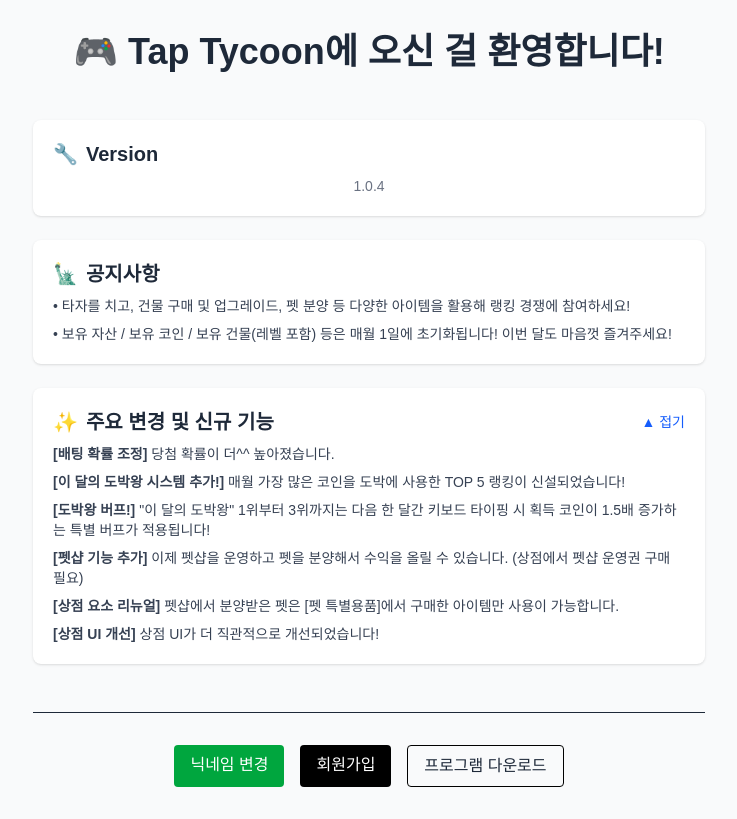
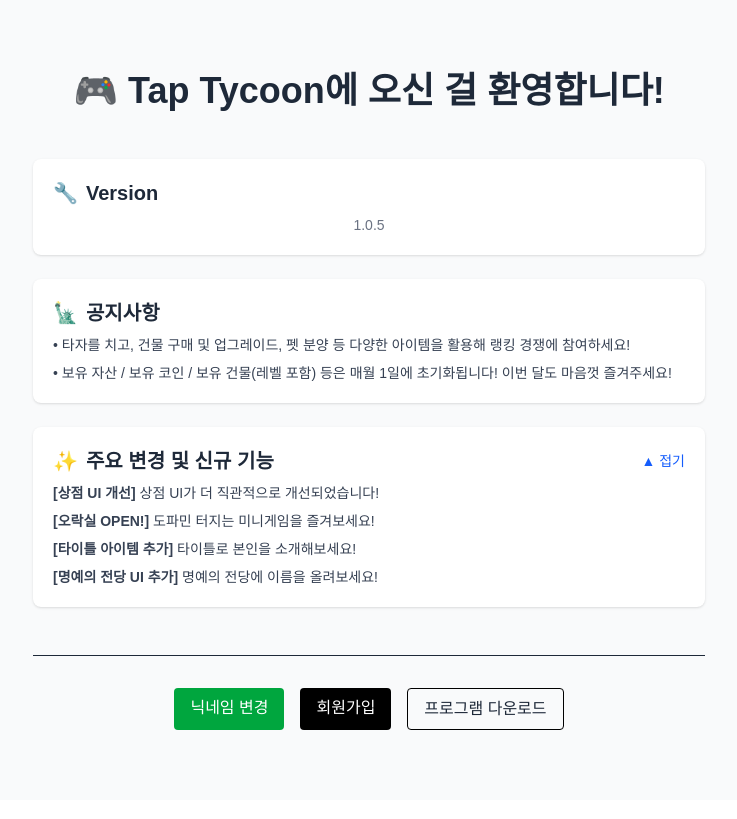
Before and after one commit to SehunPyo/tap-tycoon, a Next.js app: page / in a window 1280 px wide. Shown: the whole page, without its empty margins (271-1008 px from the left). Built offline with nearby package versions, Linux system fonts and the light colour scheme.

Commit message:
Update index.tsx

```diff
--- a/pages/index.tsx
+++ b/pages/index.tsx
@@ -12,7 +12,7 @@
   {
     title: 'Version',
     emoji: '🔧',
-    version: '1.0.4',
+    version: '1.0.5',
     items: []
   },
   {
@@ -27,12 +27,10 @@
     title: '주요 변경 및 신규 기능',
     emoji: '✨',
     items: [
-      '<b>[배팅 확률 조정]</b> 당첨 확률이 더^^ 높아졌습니다.',
-      '<b>[이 달의 도박왕 시스템 추가!]</b> 매월 가장 많은 코인을 도박에 사용한 TOP 5 랭킹이 신설되었습니다!',
-      '<b>[도박왕 버프!]</b> "이 달의 도박왕" 1위부터 3위까지는 다음 한 달간 키보드 타이핑 시 획득 코인이 1.5배 증가하는 특별 버프가 적용됩니다!',
-      '<b>[펫샵 기능 추가]</b> 이제 펫샵을 운영하고 펫을 분양해서 수익을 올릴 수 있습니다. (상점에서 펫샵 운영권 구매 필요)',
-      '<b>[상점 요소 리뉴얼]</b> 펫샵에서 분양받은 펫은 [펫 특별용품]에서 구매한 아이템만 사용이 가능합니다.',
       '<b>[상점 UI 개선]</b> 상점 UI가 더 직관적으로 개선되었습니다!',
+      '<b>[오락실 OPEN!]</b> 도파민 터지는 미니게임을 즐겨보세요!',
+      '<b>[타이틀 아이템 추가]</b> 타이틀로 본인을 소개해보세요!',
+      '<b>[명예의 전당 UI 추가]</b> 명예의 전당에 이름을 올려보세요!'
     ]
   }
 ];
```
